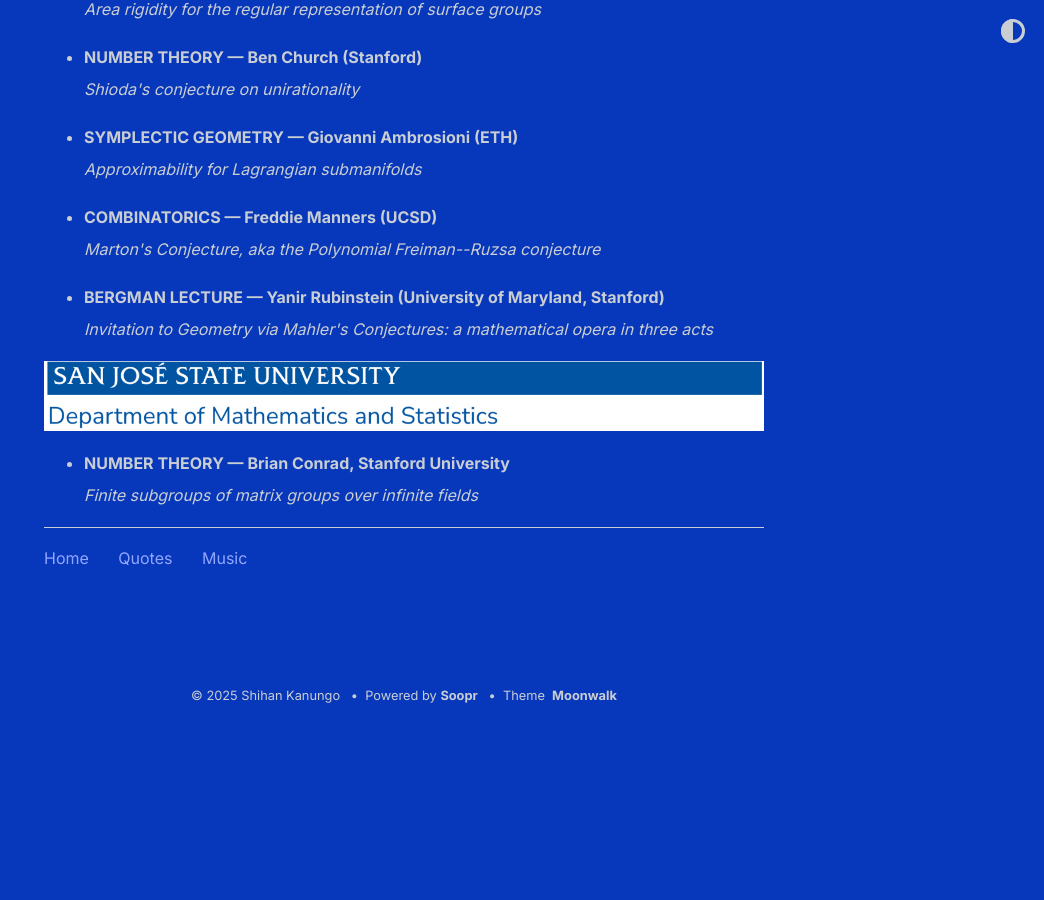
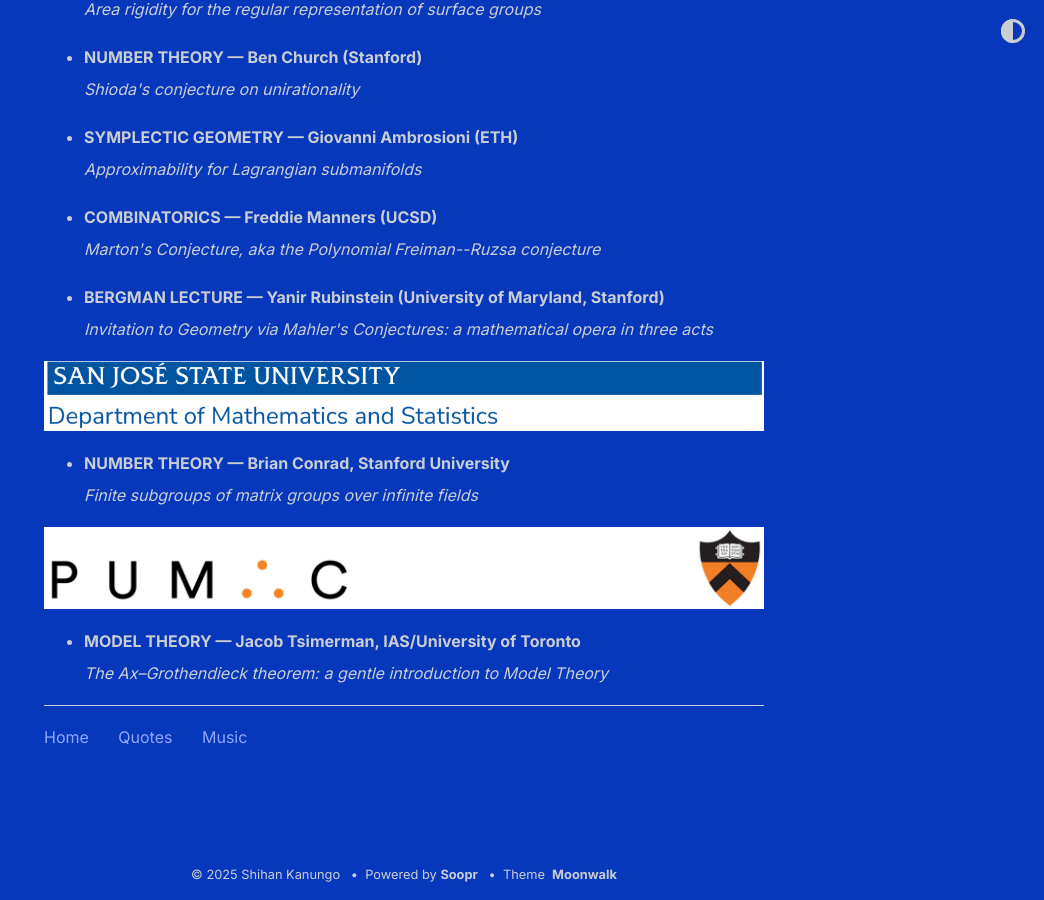
Before and after one commit to shihankanungo/shihankanungo.github.io, a Jekyll site: the page built from math-talks.md, in a window 1280 px wide and 900 px high, scrolled down 7718 px. Shown: the whole window, without its empty margins (236-1280 px from the left). Built offline with Jekyll 4.4.1, drawn with Linux system fonts in a browser that asks for light colours; before the commit the page ends 8439 px from its top, so only the background shows below that.

Commit message:
Update math-talks.md

```diff
--- a/math-talks.md
+++ b/math-talks.md
@@ -537,3 +537,13 @@
   <small><img src="images/11-19.png" alt="Nov 19"></small>
 </details></li>
  </ul>
+
+ ![pumac](images/pumac.png)
+
+ <ul>
+<li><details>
+  <summary style="list-style: none;"><b>MODEL THEORY &mdash; Jacob Tsimerman, IAS/University of Toronto</b><br>
+    <i>The Ax–Grothendieck theorem: a gentle introduction to Model Theory</i></summary>
+  <small><img src="images/11-22.png" alt="Nov 22"></small>
+</details></li>
+ </ul>
```
